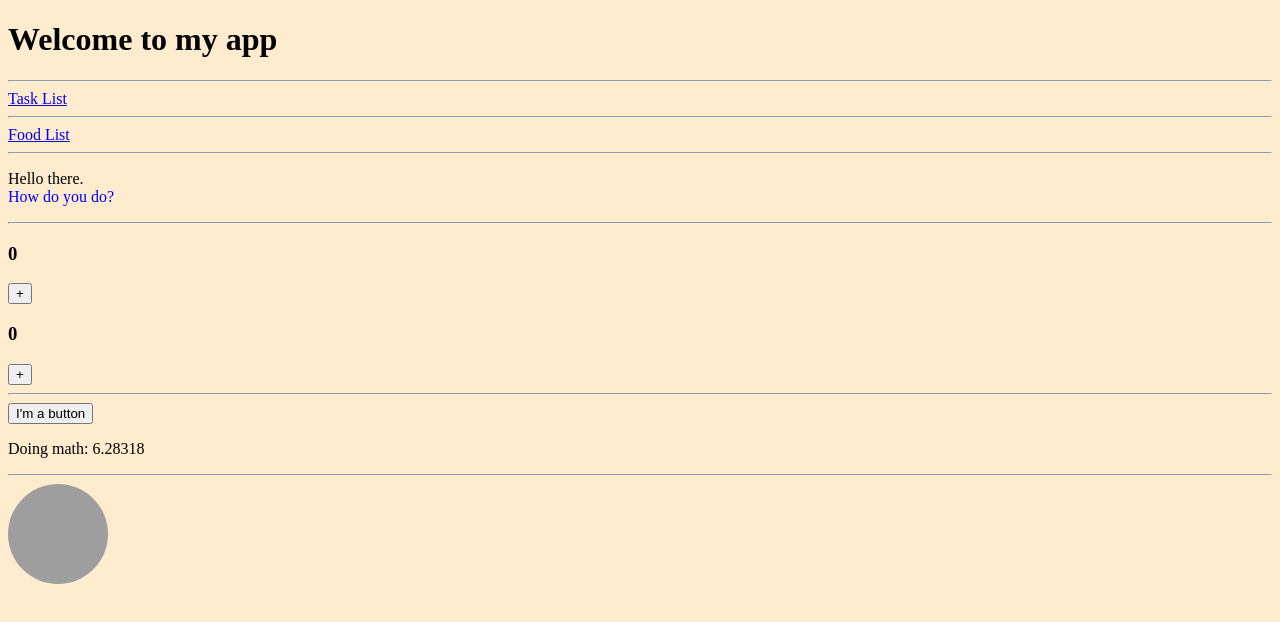
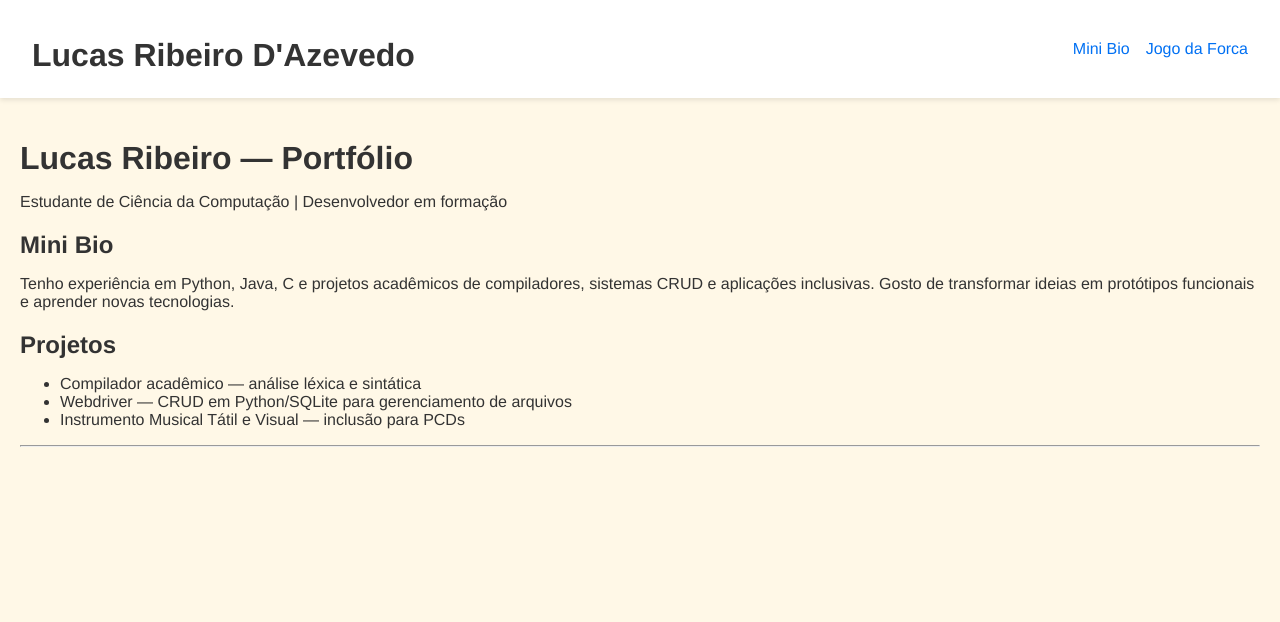
Before and after one commit to luconnes/atvdwmgq1, a Next.js app in the folder portifolio1/: page / in a window 1280 px wide. Shown: the top 622 px of the page. Built offline with nearby package versions, Linux system fonts and the light colour scheme; grey boxes are pictures that could not be loaded.

Commit message:
atividade gq 1, a forcar esta correta apenas falta estilizar e ajeitar o css da minibio

```diff
--- a/portifolio1/app/globals.css
+++ b/portifolio1/app/globals.css
@@ -1,11 +1,100 @@
 body {
-  background-color: blanchedalmond;
+  background-color: #fff8e7;
+  font-family: 'Helvetica', 'Arial', sans-serif;
+  color: #333;
+  margin: 0;
+  padding: 0;
 }
 
-.blueText {
-  color: blue;
+/* Links e navegação */
+a {
+  color: #0070f3;
+  text-decoration: none;
+}
+a:hover {
+  text-decoration: underline;
 }
 
+/* Header */
+header {
+  background-color: #fff;
+  box-shadow: 0 2px 5px rgba(0,0,0,0.1);
+  padding: 1rem 2rem;
+  display: flex;
+  justify-content: space-between;
+  align-items: center;
+}
+
+/* Navegação */
+header nav a {
+  margin-left: 1rem;
+  font-weight: 500;
+}
+
+/* Títulos */
+h1, h2, h3 {
+  font-weight: 600;
+  margin-bottom: 0.5rem;
+}
+
+/* Mini Bio / Portfolio */
+section {
+  max-width: 800px;
+  margin: 2rem auto;
+  background-color: #fff;
+  padding: 2rem;
+  border-radius: 12px;
+  box-shadow: 0 4px 8px rgba(0,0,0,0.05);
+}
+
+/* Avatar */
 .avatar {
   border-radius: 50%;
+  width: 100px;
+  height: 100px;
+  object-fit: cover;
 }
+
+/* Jogo da Forca */
+.forca-container {
+  max-width: 600px;
+  margin: 2rem auto;
+  background-color: #fff;
+  padding: 2rem;
+  border-radius: 12px;
+  box-shadow: 0 4px 8px rgba(0,0,0,0.05);
+  text-align: center;
+}
+
+.forca-container input {
+  width: 50px;
+  font-size: 1.2rem;
+  padding: 0.2rem;
+  text-align: center;
+  margin-right: 0.5rem;
+}
+
+.forca-container button {
+  padding: 0.5rem 1rem;
+  font-size: 1rem;
+  background-color: #0070f3;
+  color: #fff;
+  border: none;
+  border-radius: 8px;
+  cursor: pointer;
+}
+
+.forca-container button:hover {
+  background-color: #005bb5;
+}
+
+/* Letras corretas e erradas */
+.correct-letters {
+  color: green;
+  font-weight: bold;
+}
+
+.wrong-letters {
+  color: red;
+  font-weight: bold;
+}
--- a/portifolio1/app/layout.js
+++ b/portifolio1/app/layout.js
@@ -1,6 +1,10 @@
+"use client";
+
 import { Geist, Geist_Mono } from "next/font/google";
 import "./globals.css";
 import Providers from "@/provider";
+import Link from "next/link";
+import { usePathname } from "next/navigation";
 
 const geistSans = Geist({
   variable: "--font-geist-sans",
@@ -12,24 +16,30 @@ const geistMono = Geist_Mono({
   subsets: ["latin"],
 });
 
-export const metadata = {
-  title: "Create Next App",
-  description: "Generated by create next app",
-};
+export default function RootLayout({ children }) {
+  const pathname = usePathname();
+  const mostrarHeader = pathname !== "/forca"; // header só aparece se não estiver em /forca
 
-export default function RootLayout({ children }) {
   return (
     <html lang="pt-br">
-      <head>
-        <meta charSet="utf-8" />
-        <meta
-          name="viewport"
-          content="width=device-width, initial-scale=1, shrink-to-fit=no"
-        />
-        <meta description="Site de exemplo da disciplina Programação Web e Mobile da UNICAP" />
-      </head>
-      <body className={`${geistSans.variable} ${geistMono.variable}`}>
-        <Providers>{children}</Providers>
+      <head />
+      <body className={`${geistSans.variable} ${geistMono.variable} bg-gray-50 text-gray-900`}>
+        <Providers>
+          {mostrarHeader && (
+            <header className="w-full bg-white shadow-md p-4 flex justify-between items-center">
+              <h1 className="text-xl font-bold">Lucas Ribeiro D&apos;Azevedo</h1>
+              <nav className="space-x-4">
+                <Link href="/" className="hover:underline">
+                  Mini Bio
+                </Link>
+                <Link href="/forca" className="hover:underline">
+                  Jogo da Forca
+                </Link>
+              </nav>
+            </header>
+          )}
+          <main className="p-6">{children}</main>
+        </Providers>
       </body>
     </html>
   );
--- a/portifolio1/app/page.js
+++ b/portifolio1/app/page.js
@@ -1,35 +1,25 @@
-import { Contador } from "@/components/Contador";
-import { MyButton } from "@/components/MyButton";
-import Link from "next/link";
+export default function Home() {
+  return (
+    <div style={{ padding: 20 }}>
+      <h1>Lucas Ribeiro — Portfólio</h1>
+      <p>Estudante de Ciência da Computação | Desenvolvedor em formação</p>
 
-export default function Home() {
-  let PI = 3.14159;
-  return (
-    <div>
-      <h1>Welcome to my app</h1>
+      <h2>Mini Bio</h2>
+      <p>
+        Tenho experiência em Python, Java, C e projetos acadêmicos de compiladores,
+        sistemas CRUD e aplicações inclusivas. Gosto de transformar ideias em
+        protótipos funcionais e aprender novas tecnologias.
+      </p>
+
+      <h2>Projetos</h2>
+      <ul>
+        <li>Compilador acadêmico — análise léxica e sintática</li>
+        <li>Webdriver — CRUD em Python/SQLite para gerenciamento de arquivos</li>
+        <li>Instrumento Musical Tátil e Visual — inclusão para PCDs</li>
+      </ul>
+
       <hr />
-      <Link href="/taskList">Task List</Link>
-      <hr />
-      <Link href="/foodList">Food List</Link>
-      <hr />
-      <p>
-        Hello there.
-        <br />
-        <span className="blueText">How do you do?</span>
-      </p>
-      <hr />
-      <Contador />
-      <Contador />
-      <hr />
-      <MyButton />
-      <p>Doing math: {2 * PI}</p>
-      <hr />
-      <img
-        className="avatar"
-        src="https://www.w3schools.com/howto/img_avatar.png"
-        width={100}
-        height={100}
-      />
+
     </div>
   );
 }
```
Also changed, not shown: portifolio1/app/forca/page.js (added, +107 -0 lines), portifolio1/app/page.module.css (deleted, +0 -167 lines).
